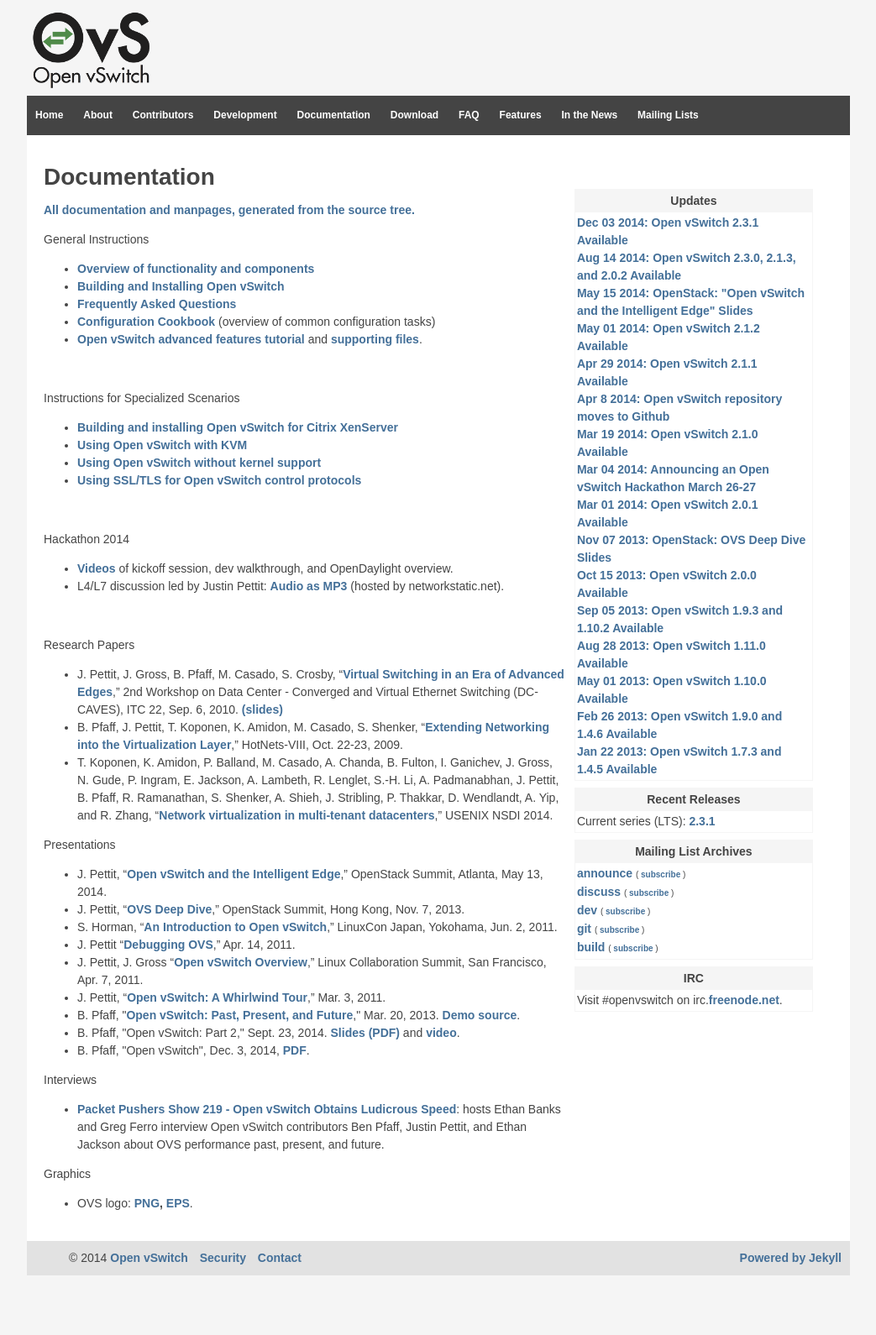
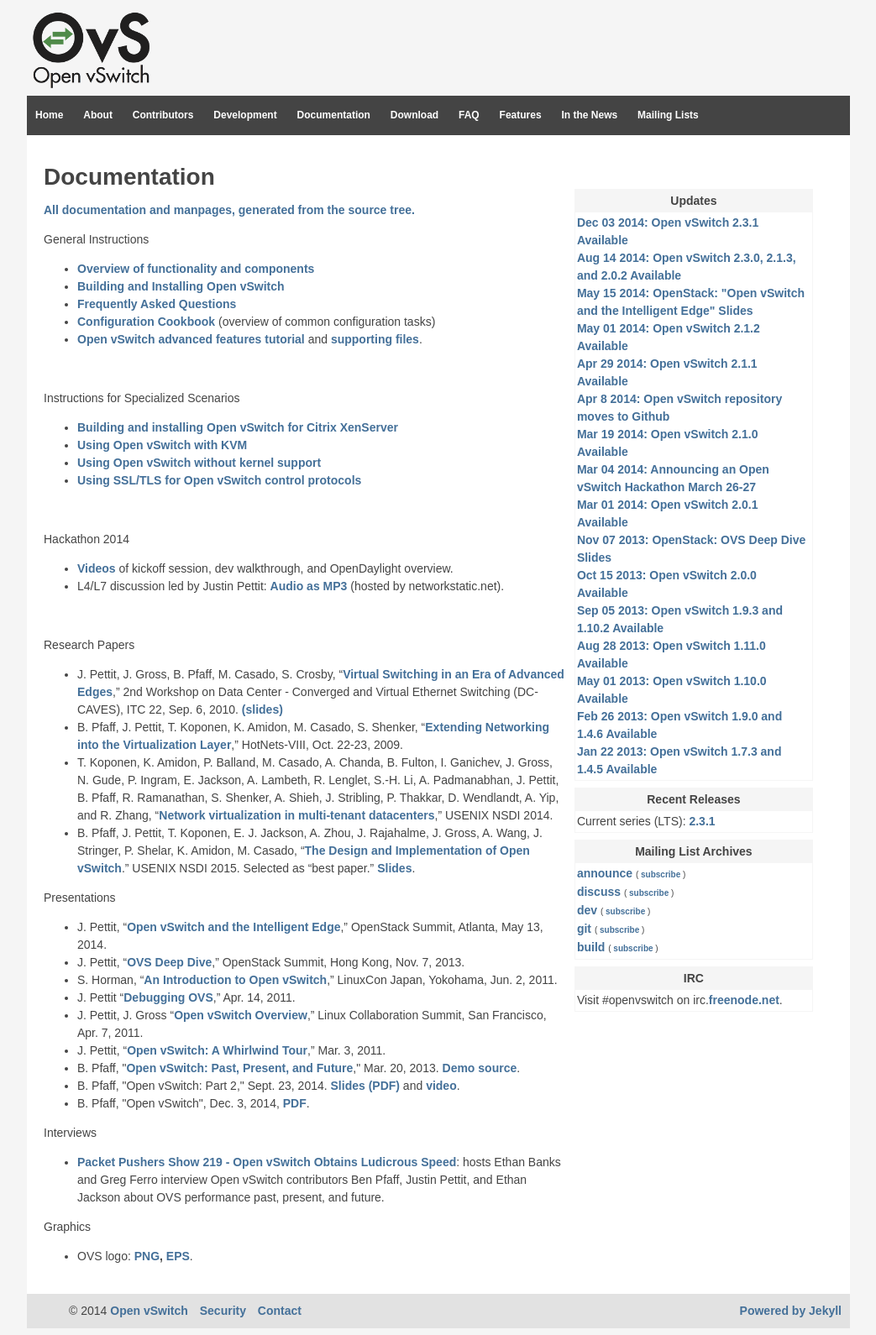
Before and after one commit to openvswitch/openvswitch.github.io, a Jekyll site: the page built from support/index.html, in a window 1280 px wide. Shown: the whole page at 84% size, without its empty margins (118-1161 px from the left). Built offline with Jekyll 4.4.1, drawn with Linux system fonts in a browser that asks for light colours; before the commit the page ends 1527 px from its top, so only the background shows below that.

Commit message:
support: Add NSDI 2015 paper.

```diff
--- a/support/index.html
+++ b/support/index.html
@@ -48,6 +48,14 @@
 <li><span style="line-height: 1.5em;">J. Pettit, J. Gross, B. Pfaff, M. Casado, S. Crosby, &ldquo;</span><a style="line-height: 1.5em;" href="{{site.ovsurl}}/papers/dccaves2010.pdf">Virtual Switching in an Era of Advanced Edges</a><span style="line-height: 1.5em;">,&rdquo; 2nd Workshop on Data Center - Converged and Virtual Ethernet Switching (DC-CAVES), ITC 22, Sep. 6, 2010. </span><a style="line-height: 1.5em;" href="{{site.ovsurl}}/slides/Edge-Talk-Pettit.pdf">(slides)</a></li>
 <li><span style="line-height: 1.5em;">B. Pfaff, J. Pettit, T. Koponen, K. Amidon, M. Casado, S. Shenker, &ldquo;</span><a style="line-height: 1.5em;" href="{{site.ovsurl}}/papers/hotnets2009.pdf">Extending Networking into the Virtualization Layer</a><span style="line-height: 1.5em;">,&rdquo; HotNets-VIII, Oct. 22-23, 2009.</span></li>
 <li>T. Koponen, K. Amidon, P. Balland, M. Casado, A. Chanda, B. Fulton, I. Ganichev, J. Gross, N. Gude, P. Ingram, E. Jackson, A. Lambeth, R. Lenglet, S.-H. Li, A. Padmanabhan, J. Pettit, B. Pfaff, R. Ramanathan, S. Shenker, A. Shieh, J. Stribling, P. Thakkar, D. Wendlandt, A. Yip, and R. Zhang, &ldquo;<a href="{{site.ovsurl}}/papers/nsdi2014.pdf">Network virtualization in multi-tenant datacenters</a>,&rdquo; USENIX NSDI 2014.</li>
+<li>
+  B. Pfaff, J. Pettit, T. Koponen, E. J. Jackson, A. Zhou,
+  J. Rajahalme, J. Gross, A. Wang, J. Stringer, P. Shelar, K. Amidon,
+  M. Casado, &ldquo;<a href="{{site.ovsurl}}/papers/nsdi2015.pdf">The
+  Design and Implementation of Open vSwitch</a>.&rdquo; USENIX NSDI
+  2015.  Selected as &ldquo;best
+  paper.&rdquo; <a href="{{site.ovsurl}}/slides/nsdi2015-slides.pdf">Slides</a>.
+</li>
 </ul>
 <p style="line-height: 1.5em;">Presentations</p>
 <ul style="line-height: 1.5em;">
```
Also changed, not shown: 2 other files.
